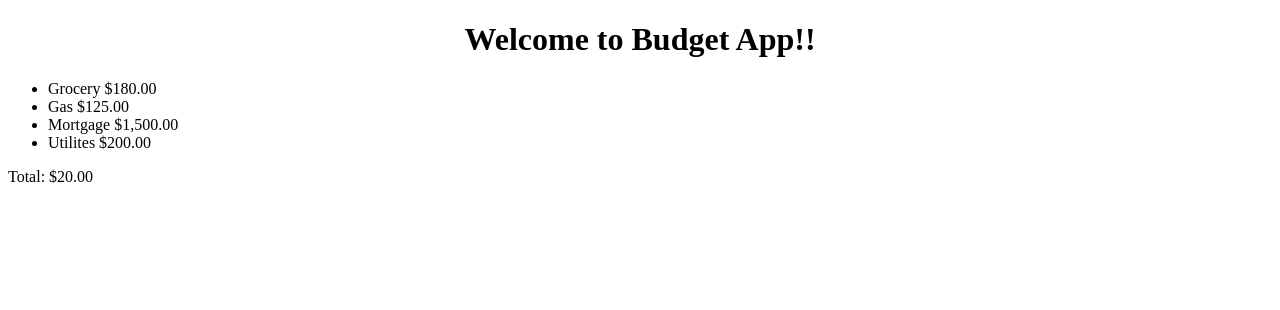
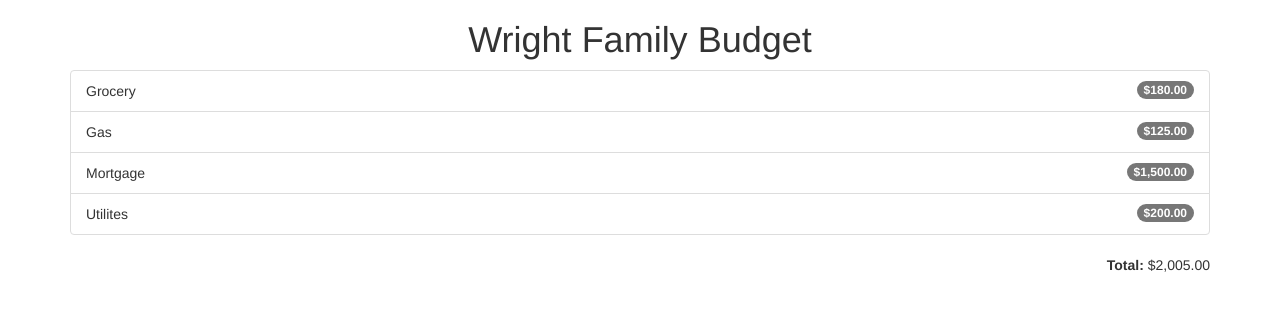
Before and after one commit to samoasao/Budget-App, an Angular app: page / in a window 1280 px wide. Shown: the top 310 px of the page. Built offline with nearby package versions, Linux system fonts and the light colour scheme.

Commit message:
Bootstrap + GetTotal()
Some refactoring of the category list

```diff
--- a/src/app/app.component.html
+++ b/src/app/app.component.html
@@ -1,18 +1,11 @@
-<!--The whole content below can be removed with the new code.-->
+<link rel="stylesheet" href="https://maxcdn.bootstrapcdn.com/bootstrap/3.3.7/css/bootstrap.min.css" integrity="sha384-BVYiiSIFeK1dGmJRAkycuHAHRg32OmUcww7on3RYdg4Va+PmSTsz/K68vbdEjh4u" crossorigin="anonymous">
 
-  <div style="text-align:center">
+<div class="text-center">
   <h1>
-    Welcome to {{title}}!!
+    {{title}}
   </h1>
-  </div>
+</div>
 
-  <div>
-    <ul>
-      <li *ngFor="let category of categories">{{category.name}} {{category.ammount | currency : 'USD' : true}}</li>
-
-    </ul>
-  </div>
-
-  <div>
-    <label>Total: </label> {{total | currency : 'USD' : true}}
-  </div>
+<div class="container">
+  <my-categories></my-categories>
+</div>
--- a/src/app/app.component.ts
+++ b/src/app/app.component.ts
@@ -1,4 +1,4 @@
-import { Component, OnInit } from '@angular/core';
+import { Component } from '@angular/core';
 import { Category } from './category';
 
 import { CategoryService } from './category.service';
@@ -14,19 +14,12 @@ import { CategoryService } from './category.service';
 
   styleUrls: ['./app.component.css']
 })
-export class AppComponent implements OnInit {
-  title = 'Budget App';
-  categories: Category[];
-  total: number;
+export class AppComponent  {
+  title = 'Wright Family Budget';
 
-  constructor(private categoryService: CategoryService){}
 
-  ngOnInit():void{
 
-	this.categories = this.categoryService.getCategories();
-	this.total = this.categoryService.getTotal();
 
-  }
 
  // categories = CATEGORIES;
 
--- a/src/app/app.module.ts
+++ b/src/app/app.module.ts
@@ -2,12 +2,14 @@ import { BrowserModule } from '@angular/platform-browser';
 import { NgModule } from '@angular/core';
 
 import { CategoryService } from './category.service';
+import { CategoriesComponent } from './categories.component';
 
 import { AppComponent } from './app.component';
 
 @NgModule({
   declarations: [
-    AppComponent
+    AppComponent,
+    CategoriesComponent
   ],
   imports: [
     BrowserModule
--- /dev/null
+++ b/src/app/categories.component.html
@@ -0,0 +1,14 @@
+<div>
+	<ul class="list-group">
+		<li class="list-group-item" *ngFor="let category of categories">{{category.name}}
+			<span class="badge">
+				{{category.currentBalance | currency : 'USD' : true}}
+			</span>
+		</li>
+
+	</ul>
+</div>
+
+<div class="text-right">
+	<label>Total: </label> {{total | currency : 'USD' : true}}
+</div>
--- /dev/null
+++ b/src/app/categories.component.ts
@@ -0,0 +1,26 @@
+import { Component, OnInit } from '@angular/core';
+
+import{ Category } from './category'
+import { CategoryService } from './category.service'
+
+
+
+@Component({
+
+  selector: 'my-categories',
+  templateUrl: './categories.component.html'
+
+})
+
+export class CategoriesComponent{
+	categories:Category[];
+	total:number;
+
+	constructor(private categoryService: CategoryService){}
+
+	ngOnInit():void{
+		this.categories = this.categoryService.getCategories();
+		this.total = this.categoryService.getTotal();
+	}
+
+}
--- a/src/app/categories.ts
+++ b/src/app/categories.ts
@@ -1,9 +1,9 @@
 import { Category } from './category';
 
 export const CATEGORIES: Category[] = [
-	{id: 1, name:'Grocery', ammount: 180},
-	{id: 2, name:'Gas', ammount: 125},
-	{id: 3, name:'Mortgage', ammount: 1500},
-	{id: 4, name:'Utilites', ammount: 200},
+	{id: 1, name:'Grocery', currentBalance: 180},
+	{id: 2, name:'Gas', currentBalance: 125},
+	{id: 3, name:'Mortgage', currentBalance: 1500},
+	{id: 4, name:'Utilites', currentBalance: 200},
 
 ];
--- a/src/app/category.service.ts
+++ b/src/app/category.service.ts
@@ -5,12 +5,18 @@ import { CATEGORIES } from './categories';
 @Injectable()
 
 export class CategoryService{
+	categories:Category[];
+
 	getCategories(): Category[]{
 		return CATEGORIES;
 
 	}
 
 	getTotal(): number{
-		return 20;
+
+		this.categories = this.getCategories();
+
+		return this.categories.reduce((prev, category) => prev + category.currentBalance, 0);
+		//return 20;
 	}
 }
--- a/src/app/category.ts
+++ b/src/app/category.ts
@@ -1,5 +1,5 @@
 export class Category {
 	id: number;
 	name: string;
-	ammount: number;
+	currentBalance: number;
 }
--- a/src/index.html
+++ b/src/index.html
@@ -2,7 +2,7 @@
 <html lang="en">
 <head>
   <meta charset="utf-8">
-  <title>Budget</title>
+  <title>Wright Family Budget</title>
   <base href="/">
 
   <meta name="viewport" content="width=device-width, initial-scale=1">
```
Also changed, not shown: 1 other file (tests, documents, lock files or other folders).
